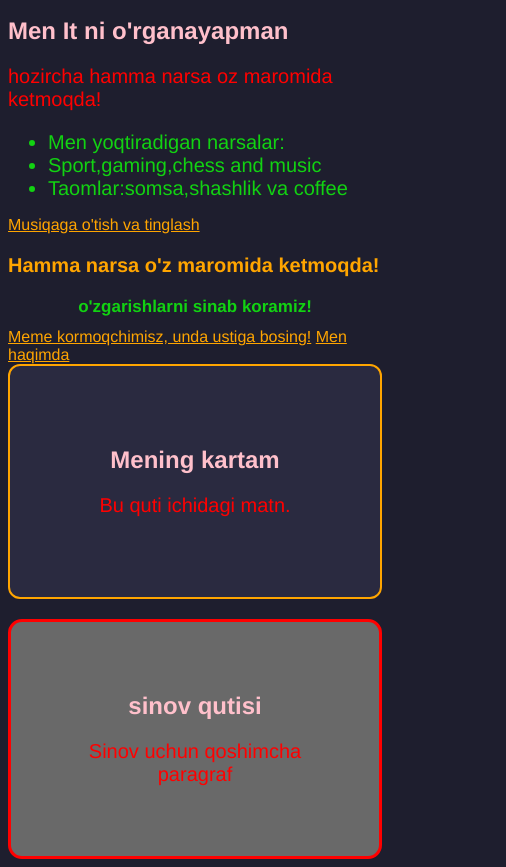
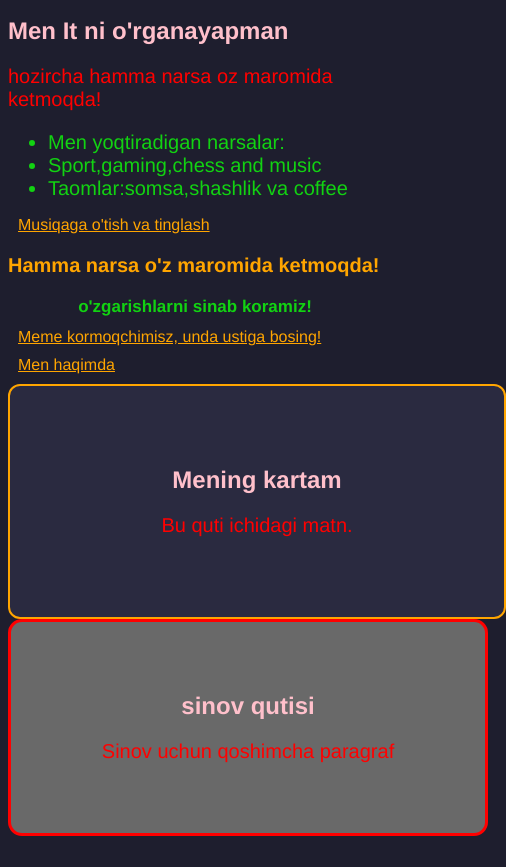
Before and after one commit to bekiportfolio/my-first-site, a plain HTML site: page index.html in a window 390 px wide. Shown: the part 129-996 px from the top of the page, 506 px wide, since content can reach past the window. After the commit the page ends 973 px from the top, so only its background shows below. Drawn offline with Linux system fonts and the light colour scheme.

Commit message:
orgartirishlar kiritildi

```diff
--- a/style.css
+++ b/style.css
@@ -68,17 +68,15 @@
         .link2{
             color:crimson;
         }
-        .cards{
-            display: flex;
-            flex-direction: row;
-            flex-wrap: wrap;
-            gap: 20px;
+        a{
+            display: block;
+            margin: 10px;
         }
         @media (max-width: 600px) {
-            .body{
-                background-color: lightyellow;
+            .cards{
+                flex-direction: column;
             }
-            .cards{
+            .karta, .box  {
                 width: 100%;
             }
         }
```
